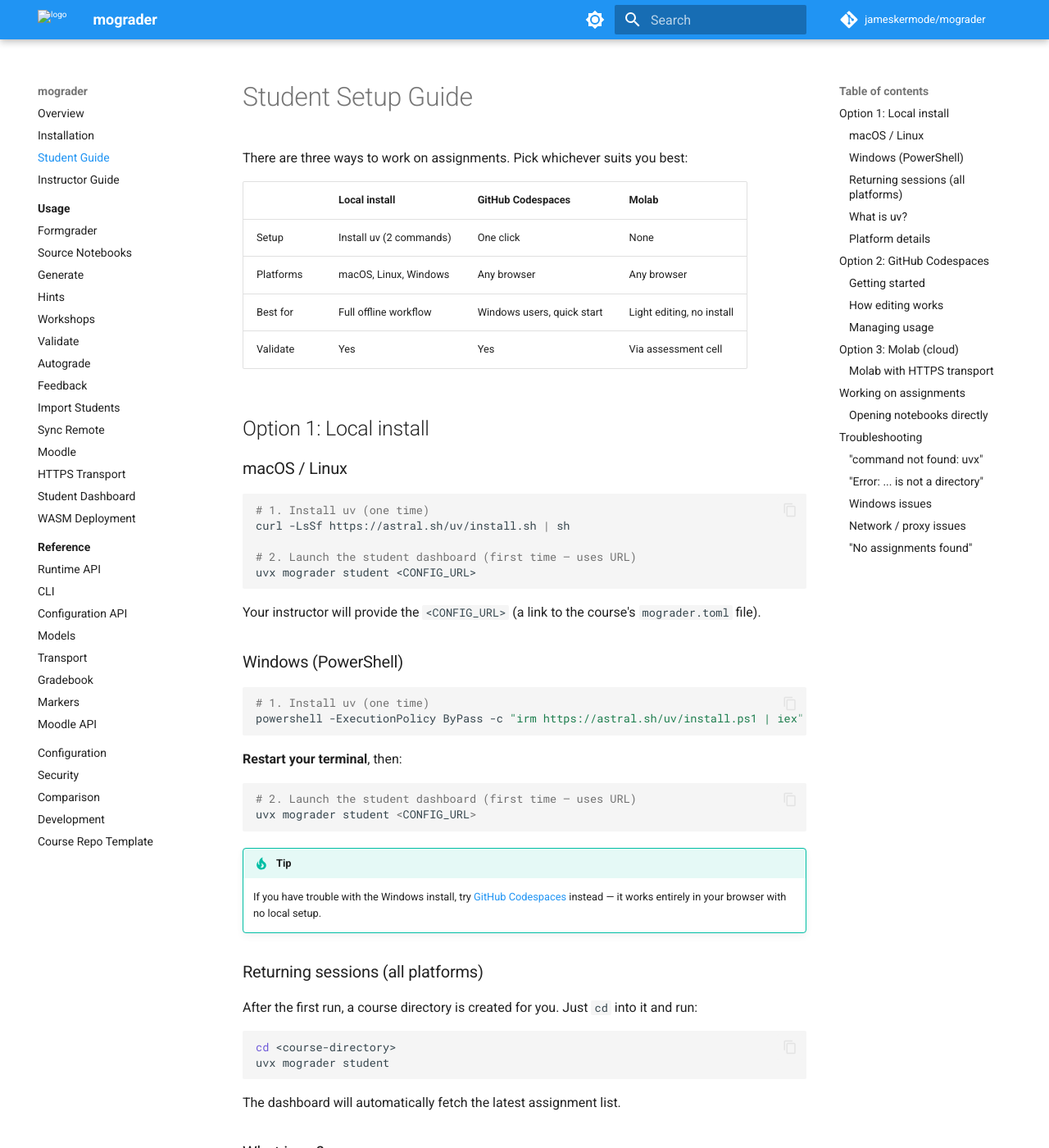
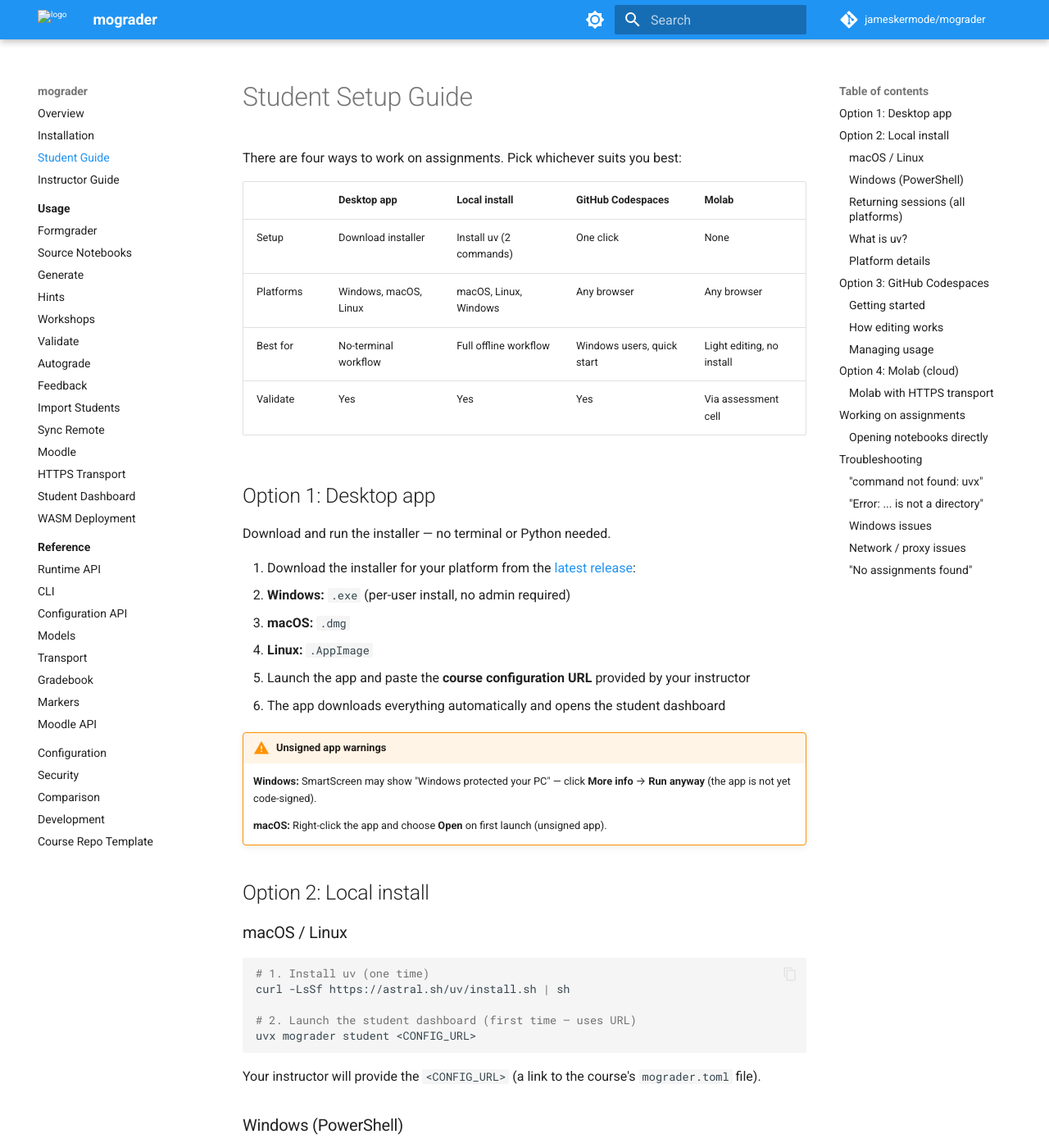
Before and after one commit to jameskermode/mograder, an MkDocs documentation site: the page built from docs/student-guide.md, in a window 1280 px wide and 1400 px high. Shown: the whole window at 82% size. Built offline with MkDocs 1.6.1 and Material for MkDocs 9.7.7, drawn with Linux system fonts in a browser that asks for light colours; comment, search, counter and statistics services are not loaded; some of the changed text lies outside the part shown.

Commit message:
Add mograder-tauri desktop app to student-facing docs
Reference the desktop app as the easiest student option across all
student-facing pages: student guide, index, README, course repo
template, and student dashboard docs. Renumber existing options to
accommodate the new Option 1.

Also include previously unstaged doc fixes for weighted check tuples
in runtime reference and source notebook guide.

Co-Authored-By: Claude Opus 4.6 (1M context) <noreply@anthropic.com>

````diff
--- a/docs/student-guide.md
+++ b/docs/student-guide.md
@@ -1,15 +1,31 @@
 # Student Setup Guide
 
-There are three ways to work on assignments. Pick whichever suits you best:
+There are four ways to work on assignments. Pick whichever suits you best:
 
-| | **Local install** | **GitHub Codespaces** | **Molab** |
-|---|---|---|---|
-| Setup | Install uv (2 commands) | One click | None |
-| Platforms | macOS, Linux, Windows | Any browser | Any browser |
-| Best for | Full offline workflow | Windows users, quick start | Light editing, no install |
-| Validate | Yes | Yes | Via assessment cell |
+| | **Desktop app** | **Local install** | **GitHub Codespaces** | **Molab** |
+|---|---|---|---|---|
+| Setup | Download installer | Install uv (2 commands) | One click | None |
+| Platforms | Windows, macOS, Linux | macOS, Linux, Windows | Any browser | Any browser |
+| Best for | No-terminal workflow | Full offline workflow | Windows users, quick start | Light editing, no install |
+| Validate | Yes | Yes | Yes | Via assessment cell |
 
-## Option 1: Local install
+## Option 1: Desktop app
+
+Download and run the installer — no terminal or Python needed.
+
+1. Download the installer for your platform from the [latest release](https://github.com/jameskermode/mograder-tauri/releases/latest):
+   - **Windows:** `.exe` (per-user install, no admin required)
+   - **macOS:** `.dmg`
+   - **Linux:** `.AppImage`
+2. Launch the app and paste the **course configuration URL** provided by your instructor
+3. The app downloads everything automatically and opens the student dashboard
+
+!!! warning "Unsigned app warnings"
+    **Windows:** SmartScreen may show "Windows protected your PC" — click **More info** → **Run anyway** (the app is not yet code-signed).
+
+    **macOS:** Right-click the app and choose **Open** on first launch (unsigned app).
+
+## Option 2: Local install
 
 ### macOS / Linux
 
@@ -38,7 +54,7 @@ uvx mograder student <CONFIG_URL>
 ```
 
 !!! tip
-    If you have trouble with the Windows install, try [GitHub Codespaces](#option-2-github-codespaces) instead — it works entirely in your browser with no local setup.
+    If you have trouble with the Windows install, try the [Desktop app](#option-1-desktop-app) which provides a point-and-click installer with no terminal needed, or [GitHub Codespaces](#option-3-github-codespaces) which works entirely in your browser with no local setup.
 
 ### Returning sessions (all platforms)
 
@@ -85,7 +101,7 @@ GitHub gives free accounts **120 core-hours/month** of Codespaces time. To avoid
 
 Codespaces automatically stop after 30 minutes of inactivity. Your work is saved until the Codespace is deleted (default: after 30 days of inactivity).
 
-## Option 3: Molab (cloud)
+## Option 4: Molab (cloud)
 
 If you're using [Molab](https://molab.marimo.io), no local installation is required:
 
@@ -177,7 +193,7 @@ Make sure you're either:
 
 ### Windows issues
 
-If you experience problems with uv or marimo on Windows (PATH issues, permission errors, antivirus interference), consider using [GitHub Codespaces](#option-2-github-codespaces) as a hassle-free alternative.
+If you experience problems with uv or marimo on Windows (PATH issues, permission errors, antivirus interference), consider using [GitHub Codespaces](#option-3-github-codespaces) as a hassle-free alternative.
 
 ### Network / proxy issues
 
````
Also changed, not shown: other parts of docs/student-guide.md (+1 -1 lines), README.md (+5 -1 lines), docs/course-repo-template.md (+15 -5 lines), docs/index.md (+13 -0 lines), docs/reference/runtime.md (+1 -1 lines), docs/usage/source-notebooks.md (+1 -1 lines), docs/usage/student-dashboard.md (+3 -0 lines).
